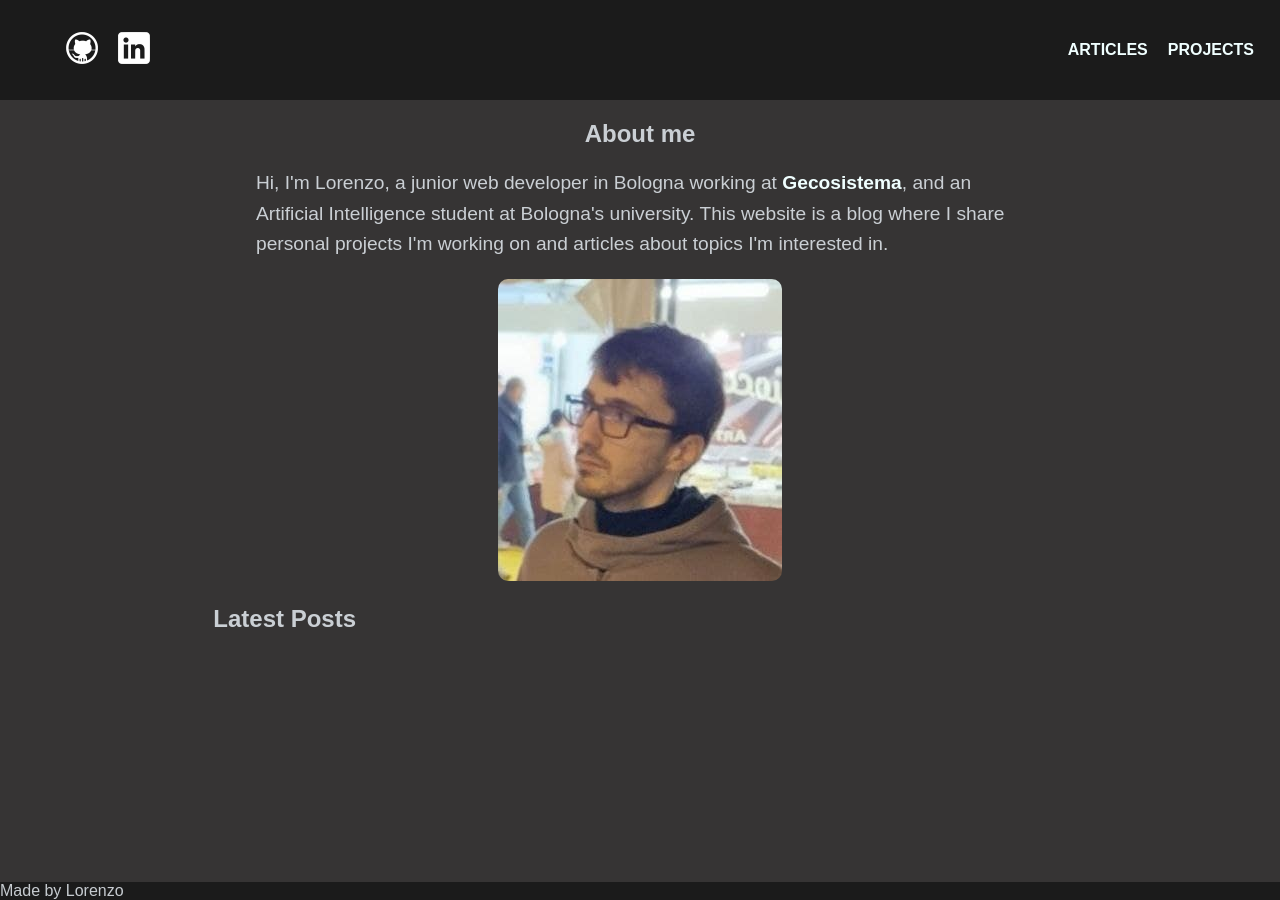
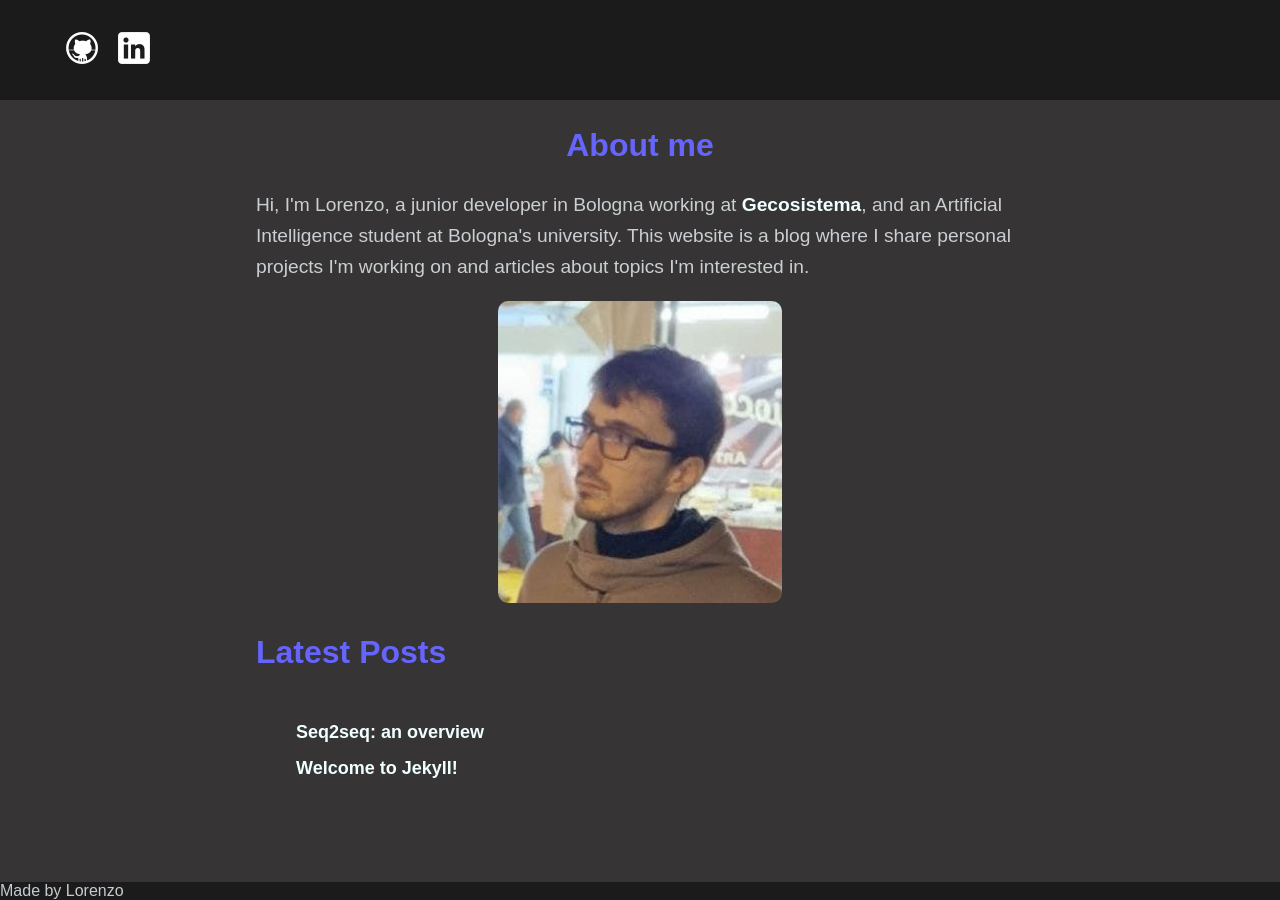
Before and after one commit to Plutone11011/Plutone11011.github.io, a Jekyll site: the page built from docs/index.markdown, in a window 1280 px wide. Built offline with Jekyll 4.4.1, drawn with Linux system fonts in a browser that asks for light colours.

Commit message:
added first post page, custom styling

```diff
--- a/docs/_config.yml
+++ b/docs/_config.yml
@@ -19,20 +19,20 @@
 # in the templates via {{ site.myvariable }}.
 domain: Plutone11011.github.io
 url: https://Plutone11011.github.io
-title: Your awesome title
-email: your-email@example.com
+#title: Blog
+email: lorenzo.borelli27@gmail.com
 description: >- # this means to ignore newlines until "baseurl:"
-  Write an awesome description for your new site here. You can edit this
-  line in _config.yml. It will appear in your document head meta (for
-  Google search results) and in your feed.xml site description.
+  Personal website where I share everything I learn that interests me.
 baseurl: "/docs" # the subpath of your site, e.g. /blog
-twitter_username: jekyllrb
-github_username: jekyll
+twitter_username: Plutone11011
+github_username: Plutone11011
 
 # Build settings
+#remote_theme: pages-themes/midnight@v0.2.0
 theme: minima
 plugins:
   - jekyll-feed
+  - jekyll-remote-theme
 # Exclude from processing.
 # The following items will not be processed, by default.
 # Any item listed under the `exclude:` key here will be automatically added to
--- a/docs/_layouts/index.html
+++ b/docs/_layouts/index.html
@@ -26,14 +26,14 @@
               </a>
             </li>
           </div>
-          <div class="link-list-texts">
+          <!--<div class="link-list-texts">
             <li class="link-list-item tooltip">
               <span class="tooltiptext">My articles</span><a>ARTICLES</a>
             </li>
             <li class="link-list-item tooltip">
               <span class="tooltiptext">My projects</span><a>PROJECTS</a>
             </li>
-          </div>
+          </div>-->
         </ul>
       </nav>
     </header>
@@ -43,7 +43,7 @@
         <h1 class="intro-heading">About me</h1>
         <div class="intro-presentation">
           <p class="intro-text">
-            Hi, I'm Lorenzo, a junior web developer in Bologna working at
+            Hi, I'm Lorenzo, a junior developer in Bologna working at
             <a href="https://gecosistema.com/" class="out-link">Gecosistema</a>,
             and an Artificial Intelligence student at Bologna's university. This
             website is a blog where I share personal projects I'm working on and
@@ -56,8 +56,16 @@
       </div>
     </section>
 
-    <section class="posts">
-      <h2 class="posts-heading">Latest Posts</h2>
+    <section class="posts-section">
+      <h1 class="posts-heading">Latest Posts</h1>
+
+      <ul class="posts">
+        {% for post in site.posts %}
+        <li>
+          <a href="{{site.baseurl}}{{ post.url }}">{{ post.title }}</a>
+        </li>
+        {% endfor %}
+      </ul>
     </section>
 
     <footer class="main-footer">Made by Lorenzo</footer>
--- a/docs/_posts/2021-12-19-welcome-to-jekyll.markdown
+++ b/docs/_posts/2021-12-19-welcome-to-jekyll.markdown
@@ -1,9 +1,11 @@
 ---
 layout: post
-title:  "Welcome to Jekyll!"
-date:   2021-12-19 15:46:50 +0100
-categories: jekyll update
+title: "Welcome to Jekyll!"
+date: 2021-12-19 15:46:50 +0100
+#categories: jekyll update
+#permalink: welcome
 ---
+
 You’ll find this post in your `_posts` directory. Go ahead and edit it and re-build the site to see your changes. You can rebuild the site in many different ways, but the most common way is to run `jekyll serve`, which launches a web server and auto-regenerates your site when a file is updated.
 
 Jekyll requires blog post files to be named according to the following format:
@@ -16,7 +18,7 @@
 
 {% highlight ruby %}
 def print_hi(name)
-  puts "Hi, #{name}"
+puts "Hi, #{name}"
 end
 print_hi('Tom')
 #=> prints 'Hi, Tom' to STDOUT.
@@ -25,5 +27,5 @@
 Check out the [Jekyll docs][jekyll-docs] for more info on how to get the most out of Jekyll. File all bugs/feature requests at [Jekyll’s GitHub repo][jekyll-gh]. If you have questions, you can ask them on [Jekyll Talk][jekyll-talk].
 
 [jekyll-docs]: https://jekyllrb.com/docs/home
-[jekyll-gh]:   https://github.com/jekyll/jekyll
+[jekyll-gh]: https://github.com/jekyll/jekyll
 [jekyll-talk]: https://talk.jekyllrb.com/
--- a/docs/assets/index.css
+++ b/docs/assets/index.css
@@ -3,6 +3,16 @@
   margin: 0;
   color: rgba(226, 232, 238, 0.863);
   background-color: rgb(54, 52, 52);
+}
+
+h1 {
+  font-size: 2em;
+  color: rgb(101, 101, 253);
+}
+
+h2 {
+  font-size: 1.5em;
+  color: rgb(101, 101, 253);
 }
 
 /*Header styles*/
@@ -116,15 +126,24 @@
 
 /* posts */
 
-.posts {
-  display: grid;
-  grid-template-columns: 1fr 4fr 1fr;
-  grid-template-rows: 1fr 3fr;
-  justify-items: center;
-  align-items: center;
+.posts-section {
+  display: flex;
+  flex-direction: column;
+  align-items: flex-start;
+  justify-content: center;
+  margin-left: 20%;
+  margin-right: 20%;
 }
 
 .posts-heading {
-  grid-column: 2 / 3;
   justify-self: start;
 }
+
+.posts {
+  list-style: none;
+}
+
+.posts li {
+  font-size: large;
+  line-height: 2em;
+}
```
Also changed, not shown: docs/_posts/2022-10-1-corec.markdown (added, +9 -0 lines), docs/about.markdown (deleted, +0 -18 lines), docs/assets/main.scss (added, +34 -0 lines).
